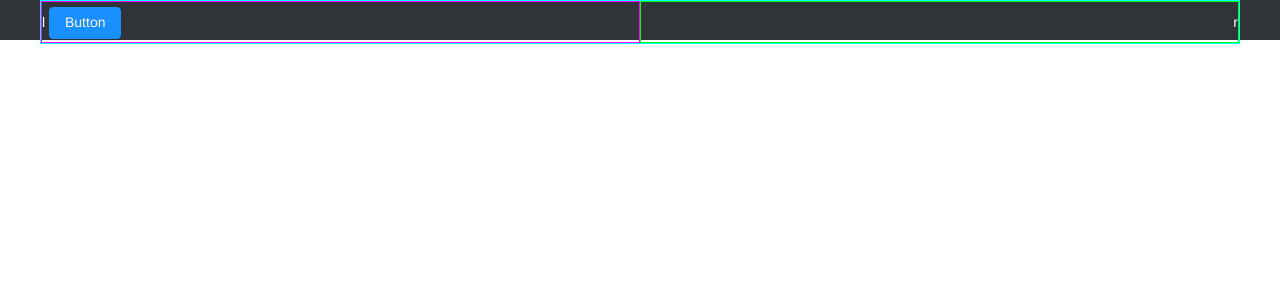
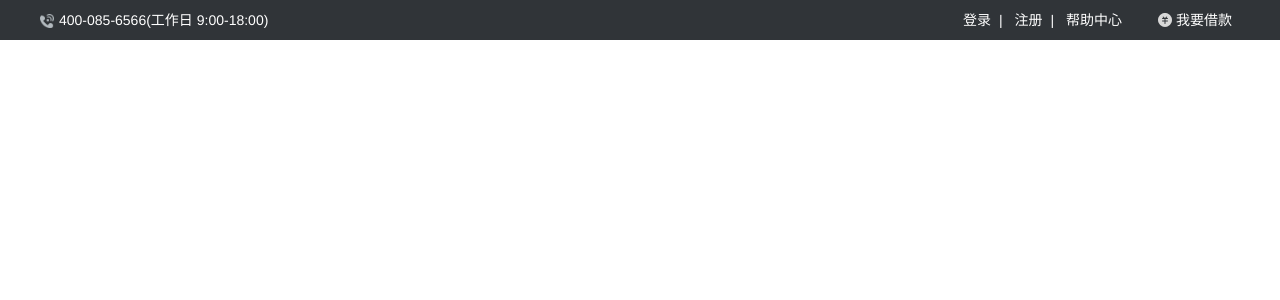
Before and after one commit to 765351121/tczt, a Vue app: page /home in a window 1280 px wide. Shown: the top 300 px of the page. Built offline with nearby package versions, Linux system fonts and the light colour scheme.

Commit message:
story# global layout

```diff
--- a/src/components/GlobalHeader/GlobalHeader.vue
+++ b/src/components/GlobalHeader/GlobalHeader.vue
@@ -2,10 +2,18 @@
     <div class="wrap">
       <div>
         <div>
-          l
-          <a-button type="primary">Button</a-button>
+          <img src="@/assets/icons/hot_line.png" alt="" width="14px" height="14px">
+          <span style="margin-left: 5px">400-085-6566(工作日 9:00-18:00)</span>
         </div>
-        <div>r</div>
+        <div>
+          <span>登录</span>|
+          <span>注册</span>|
+          <span>帮助中心</span>
+          <span>
+            <i><img src="@/assets/icons/rmb.png" alt=""></i>
+            我要借款
+          </span>
+        </div>
       </div>
 
     </div>
@@ -20,6 +28,8 @@ export default {
 
 <style lang="less" scoped>
   .wrap {
+    overflow-x: visible;
+    min-width: 1200px;
     background-color: #303438;
     height: 40px;
     line-height: 40px;
@@ -27,21 +37,37 @@ export default {
     font-size: 14px;
     &>div {
       width: 1200px;
-      border: 1px solid #0ff;
       margin: 0 auto;
       display: flex;
       justify-content: space-between;
       align-items: center;
       &>div {
         &:first-child {
-          border: 1px solid #f0f;
           flex: 1;
           text-align: left;
         }
         &:last-child {
-          border: 1px solid #0f0;
           flex: 1;
           text-align: right;
+          &>span {
+            display: inline-block;
+            padding: 0 8px;
+            cursor: pointer;
+            &:last-child {
+              margin-left: 20px;
+              i {
+                display: inline-block;
+                position: relative;
+                width: 14px;
+                height: 14px;
+                img {
+                  position: absolute;
+                  top: 1px;
+                  left: 0;
+                }
+              }
+            }
+          }
         }
       }
     }
--- a/src/layouts/BasicLayout.vue
+++ b/src/layouts/BasicLayout.vue
@@ -22,9 +22,9 @@ export default {
 
 <style lang="less" scoped>
   .root-wrap {
-    //width: 1200px;
-    //border: 1px solid #0ff;
-    //margin: 0 auto;
-    //min-height: 100vh;
+    background-color: #303438;
+    height: 40px;
+    line-height: 40px;
+    overflow: visible;
   }
 </style>
```
Also changed, not shown: src/assets/icons/hot_line.png (added), src/assets/icons/rmb.png (added).
